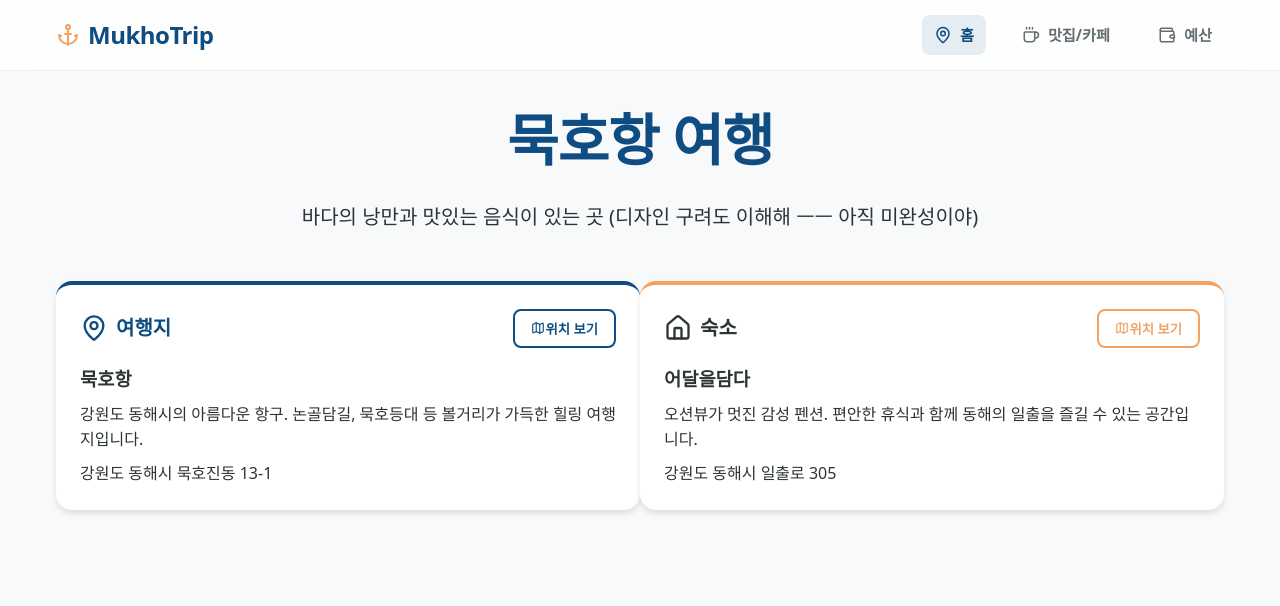
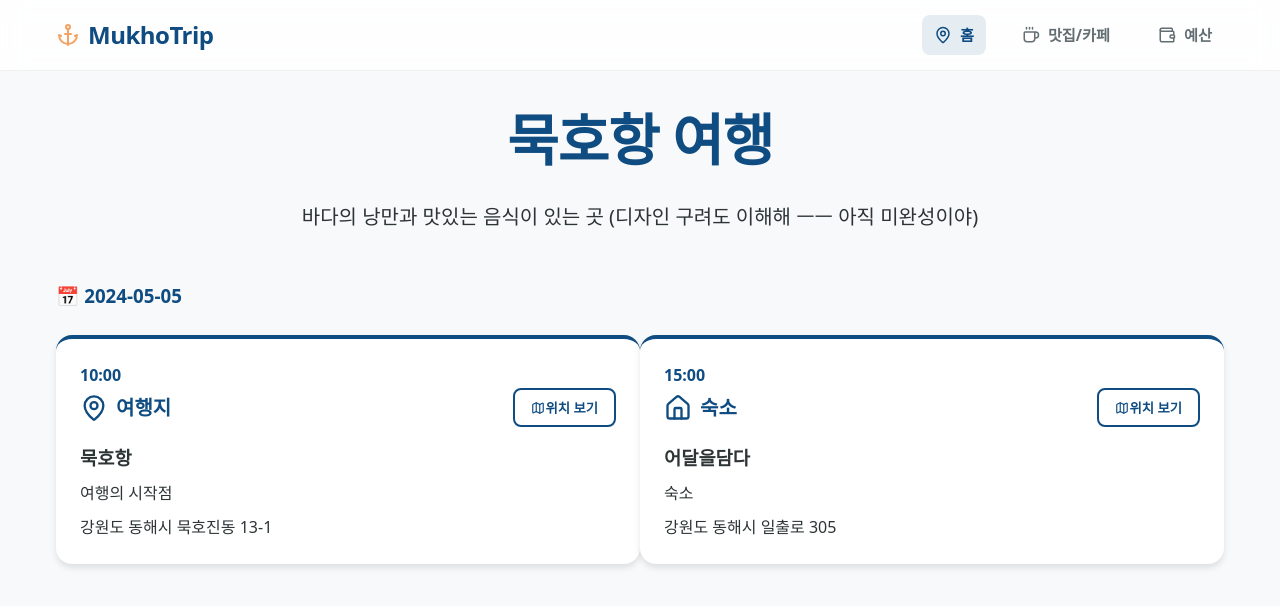
Before and after one commit to YoonTaeMinnnn/mukho, a React (Vite) app: page / in a window 1280 px wide. Shown: the top 606 px of the page. Built offline with nearby package versions, Linux system fonts and the light colour scheme.

Commit message:
mod: 타임라인 추가

```diff
--- a/src/pages/Home.jsx
+++ b/src/pages/Home.jsx
@@ -7,9 +7,6 @@ import { useTrip } from '../store/TripContext';
 const Home = () => {
     const { places } = useTrip();
     const [selectedPlace, setSelectedPlace] = useState(null);
-
-    const mukhoPlace = places.find(p => p.id === 1) || { name: '묵호항', address: '강원도 동해시 묵호진동 13-1' };
-    const eodalPlace = places.find(p => p.id === 2) || { name: '어달을담다', address: '강원도 동해시 일출로 305' };
 
     const containerVariants = {
         hidden: { opacity: 0 },
@@ -28,6 +25,30 @@ const Home = () => {
         }
     };
 
+    // Group places by date
+    const groupedPlaces = places.reduce((acc, place) => {
+        const date = place.date || '날짜 미정';
+        if (!acc[date]) acc[date] = [];
+        acc[date].push(place);
+        return acc;
+    }, {});
+
+    // Sort dates (dates first, then '날짜 미정')
+    const sortedDates = Object.keys(groupedPlaces).sort((a, b) => {
+        if (a === '날짜 미정') return 1;
+        if (b === '날짜 미정') return -1;
+        return a.localeCompare(b);
+    });
+
+    // Sort places within each date by time
+    sortedDates.forEach(date => {
+        groupedPlaces[date].sort((a, b) => {
+            const timeA = a.time || '23:59'; // Put undefined time at the end
+            const timeB = b.time || '23:59';
+            return timeA.localeCompare(timeB);
+        });
+    });
+
     return (
         <>
             <motion.div
@@ -45,47 +66,55 @@ const Home = () => {
                     </p>
                 </motion.section>
 
-                <motion.div className="grid-2-col gap-lg" variants={containerVariants}>
-                    <motion.div className="card bg-surface p-lg rounded-lg shadow-md border-top-primary hover-lift" variants={itemVariants}>
+                <motion.div variants={containerVariants}>
+                    {sortedDates.map(date => (
+                        <div key={date} className="timeline-section mb-xl">
+                            <motion.h3
+                                className="font-bold text-2xl mb-lg text-primary border-bottom pb-sm"
+                                variants={itemVariants}
+                            >
+                                {date === '날짜 미정' ? '📅 일정 미정' : `📅 ${date}`}
+                            </motion.h3>
+
+                            <div className="grid-2-col gap-lg">
+                                {groupedPlaces[date].map((place) => (
+                                    <motion.div
+                                        key={place.id}
+                                        className="card bg-surface p-lg rounded-lg shadow-md border-top-primary hover-lift relative"
+                                        variants={itemVariants}
+                                    >
+                                        {place.time && (
+                                            <div className="absolute top-4 right-4 bg-light px-2 py-1 rounded text-sm font-bold text-primary">
+                                                {place.time}
+                                            </div>
+                                        )}
+
                                         <div className="flex items-center justify-between mb-md">
                                             <div className="flex items-center gap-sm text-primary">
-                                <MapPin size={28} />
-                                <h2 className="font-bold text-xl">여행지</h2>
+                                                {place.category === 'accommodation' ? <HomeIcon size={28} /> : <MapPin size={28} />}
+                                                <h2 className="font-bold text-xl">
+                                                    {place.category === 'restaurant' ? '맛집' :
+                                                        place.category === 'cafe' ? '카페' :
+                                                            place.category === 'accommodation' ? '숙소' : '여행지'}
+                                                </h2>
                                             </div>
                                             <button
-                                onClick={() => setSelectedPlace(mukhoPlace)}
+                                                onClick={() => setSelectedPlace(place)}
                                                 className="btn btn-outline flex items-center gap-xs text-sm py-1 px-2"
                                             >
                                                 <Map size={14} /> 위치 보기
                                             </button>
                                         </div>
-                        <h3 className="text-2xl font-bold mb-sm">묵호항</h3>
+                                        <h3 className="text-2xl font-bold mb-sm">{place.name}</h3>
                                         <p className="text-muted mb-sm">
-                            강원도 동해시의 아름다운 항구. 논골담길, 묵호등대 등 볼거리가 가득한 힐링 여행지입니다.
+                                            {place.note || (place.category === 'spot' ? '힐링 여행지' : '추천 장소')}
                                         </p>
-                        <p className="text-sm text-muted opacity-75">{mukhoPlace.address}</p>
+                                        {place.address && <p className="text-sm text-muted opacity-75">{place.address}</p>}
                                     </motion.div>
-
-                    <motion.div className="card bg-surface p-lg rounded-lg shadow-md border-top-secondary hover-lift" variants={itemVariants}>
-                        <div className="flex items-center justify-between mb-md">
-                            <div className="flex items-center gap-sm text-secondary">
-                                <HomeIcon size={28} />
-                                <h2 className="font-bold text-xl">숙소</h2>
+                                ))}
                             </div>
-                            <button
-                                onClick={() => setSelectedPlace(eodalPlace)}
-                                className="btn btn-outline flex items-center gap-xs text-sm py-1 px-2"
-                                style={{ borderColor: 'var(--color-secondary)', color: 'var(--color-secondary)' }}
-                            >
-                                <Map size={14} /> 위치 보기
-                            </button>
                         </div>
-                        <h3 className="text-2xl font-bold mb-sm">어달을담다</h3>
-                        <p className="text-muted mb-sm">
-                            오션뷰가 멋진 감성 펜션. 편안한 휴식과 함께 동해의 일출을 즐길 수 있는 공간입니다.
-                        </p>
-                        <p className="text-sm text-muted opacity-75">{eodalPlace.address}</p>
-                    </motion.div>
+                    ))}
                 </motion.div>
             </motion.div>
 
--- a/src/pages/Places.jsx
+++ b/src/pages/Places.jsx
@@ -6,6 +6,8 @@ const PlaceManager = () => {
     const { places, addPlace, removePlace } = useTrip();
     const [newPlaceName, setNewPlaceName] = useState('');
     const [newPlaceAddress, setNewPlaceAddress] = useState('');
+    const [newPlaceDate, setNewPlaceDate] = useState('');
+    const [newPlaceTime, setNewPlaceTime] = useState('');
     const [category, setCategory] = useState('restaurant');
 
     const handleSubmit = (e) => {
@@ -16,10 +18,14 @@ const PlaceManager = () => {
             name: newPlaceName,
             category: category,
             address: newPlaceAddress,
+            date: newPlaceDate,
+            time: newPlaceTime,
             note: ''
         });
         setNewPlaceName('');
         setNewPlaceAddress('');
+        setNewPlaceDate('');
+        setNewPlaceTime('');
     };
 
     const getIcon = (cat) => {
@@ -80,6 +86,29 @@ const PlaceManager = () => {
                             />
                         </div>
 
+                        <div className="grid-2-col gap-sm">
+                            <div>
+                                <label className="block text-sm font-bold mb-sm">날짜 (선택)</label>
+                                <input
+                                    type="date"
+                                    value={newPlaceDate}
+                                    onChange={(e) => setNewPlaceDate(e.target.value)}
+                                    className="w-full"
+                                    style={{ width: '100%' }}
+                                />
+                            </div>
+                            <div>
+                                <label className="block text-sm font-bold mb-sm">시간 (선택)</label>
+                                <input
+                                    type="time"
+                                    value={newPlaceTime}
+                                    onChange={(e) => setNewPlaceTime(e.target.value)}
+                                    className="w-full"
+                                    style={{ width: '100%' }}
+                                />
+                            </div>
+                        </div>
+
                         <div>
                             <label className="block text-sm font-bold mb-sm">카테고리</label>
                             <div className="flex gap-sm">
@@ -87,7 +116,7 @@ const PlaceManager = () => {
                                     <button
                                         key={cat}
                                         type="button"
-                                        className={`btn ${category === cat ? 'btn-primary' : 'btn-outline'} `}
+                                        className={`btn ${category === cat ? 'btn-primary' : 'btn-outline'}`}
                                         onClick={() => setCategory(cat)}
                                     >
                                         {cat === 'restaurant' ? '맛집' : cat === 'cafe' ? '카페' : '관광지'}
@@ -118,7 +147,11 @@ const PlaceManager = () => {
                                     </div>
                                     <div>
                                         <div className="font-bold">{place.name}</div>
-                                        <div className="text-sm text-muted">{getCategoryName(place.category)}</div>
+                                        <div className="text-sm text-muted">
+                                            {getCategoryName(place.category)}
+                                            {place.date && ` • ${place.date}`}
+                                            {place.time && ` ${place.time}`}
+                                        </div>
                                         {place.address && <div className="text-xs text-muted opacity-75 mt-xs">{place.address}</div>}
                                     </div>
                                 </div>
--- a/src/store/TripContext.jsx
+++ b/src/store/TripContext.jsx
@@ -16,10 +16,10 @@ export const TripProvider = ({ children }) => {
         }
     };
 
-    // Places state: Array of { id, name, category, note, address }
+    // Places state: Array of { id, name, category, note, address, date, time }
     const [places, setPlaces] = useState(() => loadState('trip_places', [
-        { id: 1, name: '묵호항', category: 'spot', note: '여행의 시작점', address: '강원도 동해시 묵호진동 13-1' },
-        { id: 2, name: '어달을담다', category: 'accommodation', note: '숙소', address: '강원도 동해시 일출로 305' },
+        { id: 1, name: '묵호항', category: 'spot', note: '여행의 시작점', address: '강원도 동해시 묵호진동 13-1', date: '2024-05-05', time: '10:00' },
+        { id: 2, name: '어달을담다', category: 'accommodation', note: '숙소', address: '강원도 동해시 일출로 305', date: '2024-05-05', time: '15:00' },
     ]));
 
     // Budget state: Array of { id, description, amount, category }
```
Lines whose indentation alone changed are shown as unchanged.
